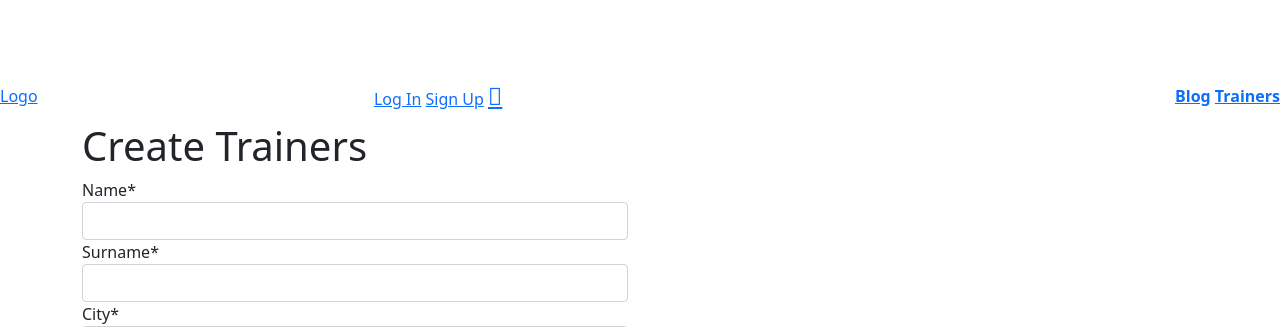
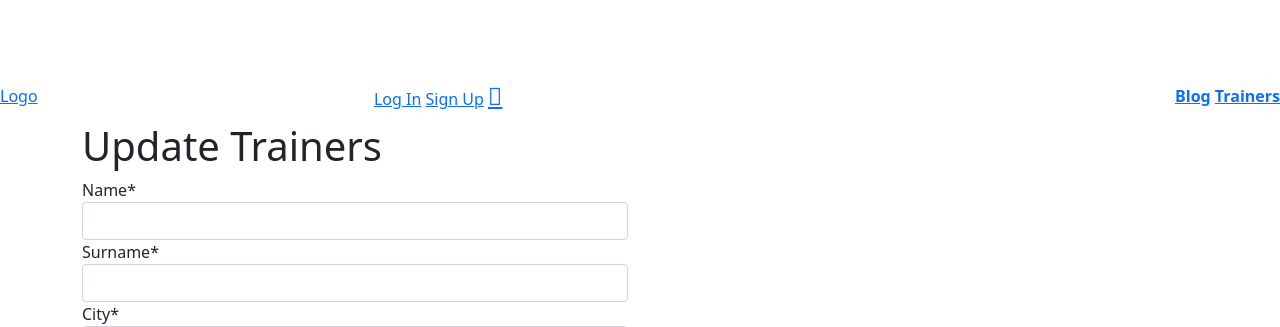
Before and after one commit to huseyin-yildiz/Fitness-Trainer-Finding-Website, a Django app: page /trainer/create/ in a window 1280 px wide. Shown: the top 327 px of the page. Run offline with Django 3.2, Linux system fonts and the light colour scheme; some libraries are stand-ins or nearby versions.

Commit message:
Trainer update bug fix
bug fix

```diff
--- a/templates/trainer/form.html
+++ b/templates/trainer/form.html
@@ -8,7 +8,7 @@
             <div class="col-md-6 col-md-offset-3">
                 <form method="POST" enctype="multipart/form-data">
                 {% csrf_token %}
-                <h1>Create Trainers</h1>
+                <h1>Update Trainers</h1>
                     {{ form|crispy }}
                     {{ form.media }}
                     <br/>
--- a/trainer/views.py
+++ b/trainer/views.py
@@ -43,7 +43,8 @@ def trainer_update(request, id):
         return Http404()
 
     trainer = get_object_or_404(Trainer, id=id)
-    form = TrainerForm(request.POST or None, request.FILES or None)
+    print(trainer.User_ID)
+    form = TrainerForm(request.POST or None, request.FILES or None, instance=trainer)
     if form.is_valid():
         if request.user == trainer.User_ID:
             form.save()
```
Also changed, not shown: db.sqlite3, media/wallpaper2you_437611_5cDUK3I.jpg (added).
